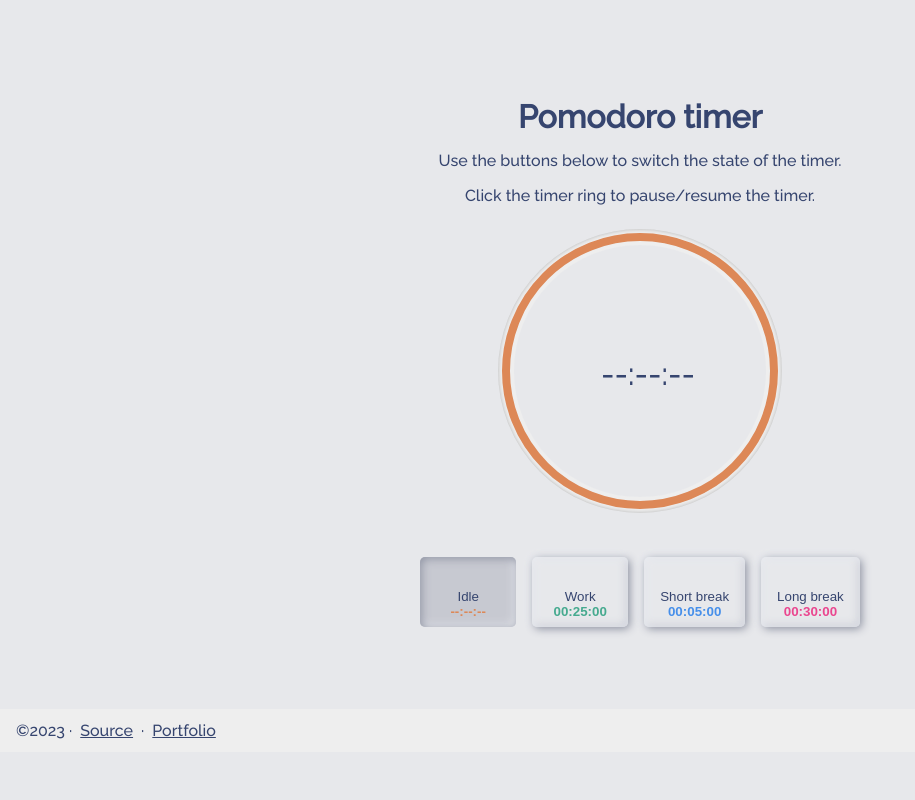
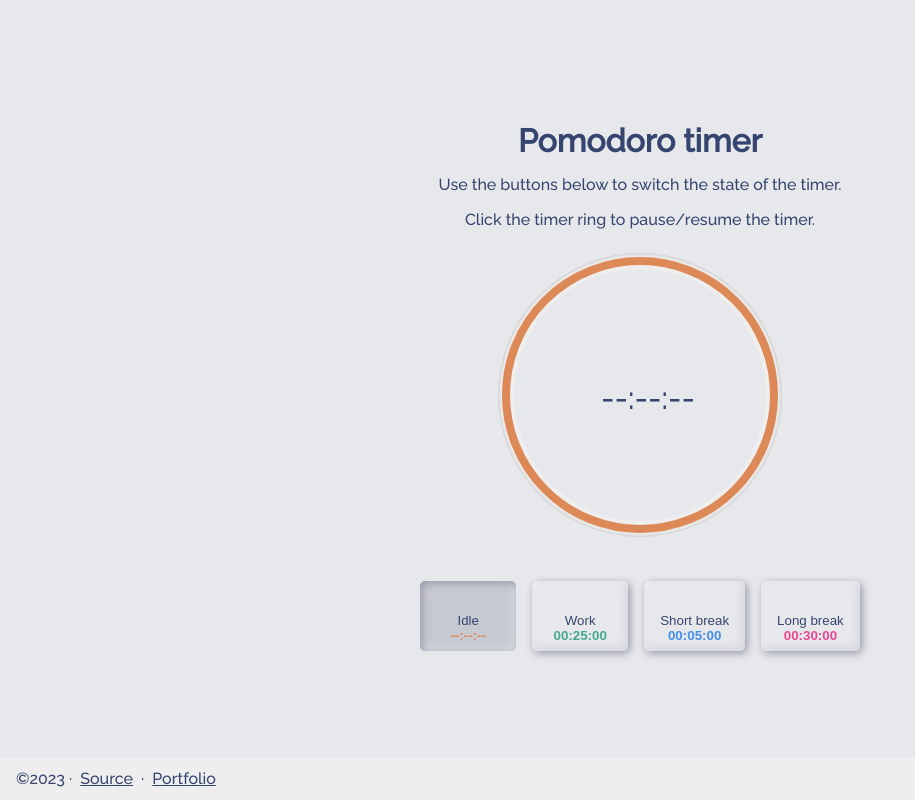
Before and after one commit to hazyuun/Pomodoro-timer, a Svelte app: page / in a window 1280 px wide. Shown: the whole page, without its empty margins (0-915 px from the left). Built offline with nearby package versions, Linux system fonts and the light colour scheme; some icons are missing.

Commit message:
Fixed: padding problem

```diff
--- a/src/App.svelte
+++ b/src/App.svelte
@@ -29,7 +29,7 @@
     justify-content: space-between;
     height: 100vh;
     width: 100vw;
-    padding: 3rem 0;
+    padding: 3rem 0 0 0;
     gap: 2rem;
   }
 
```
